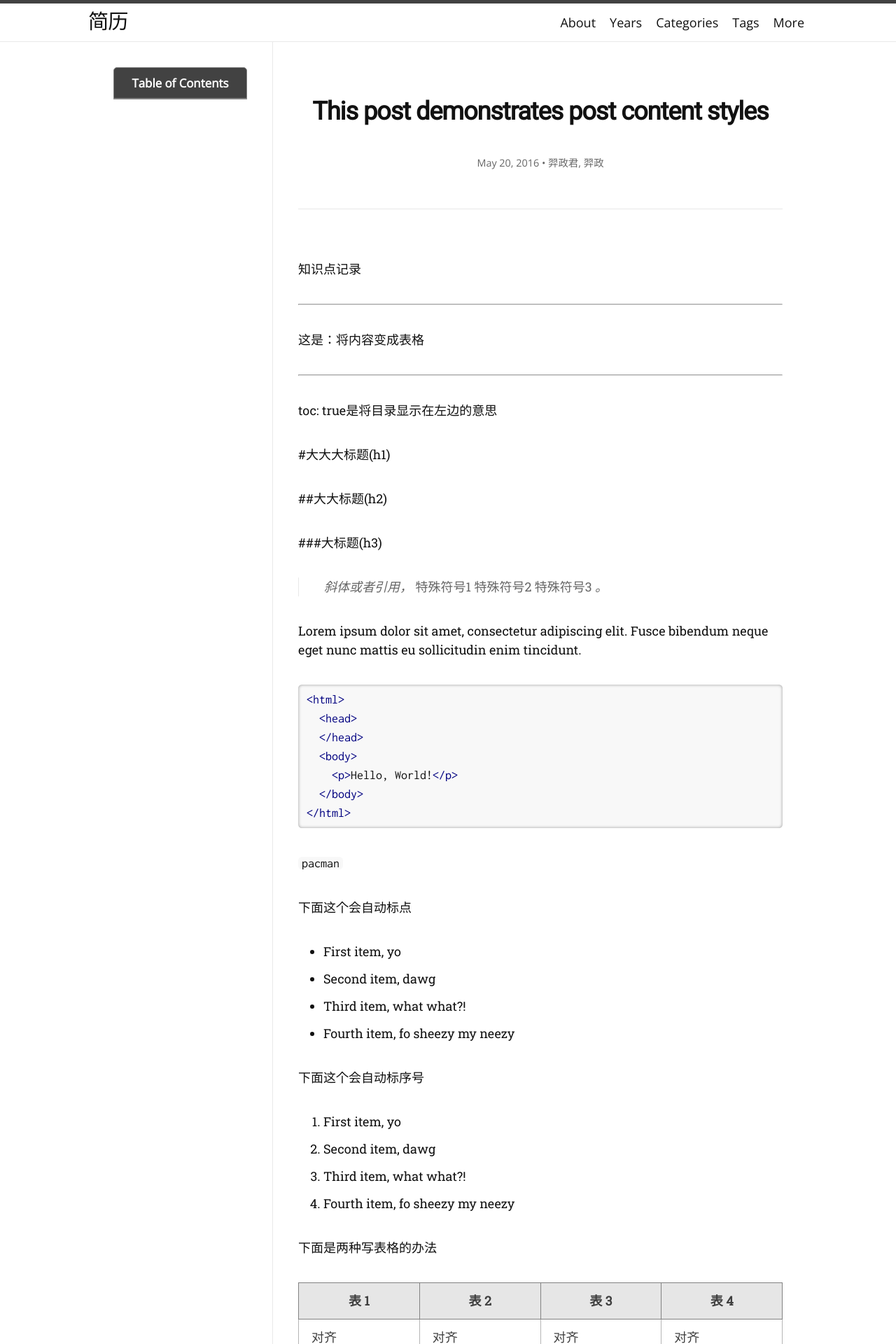
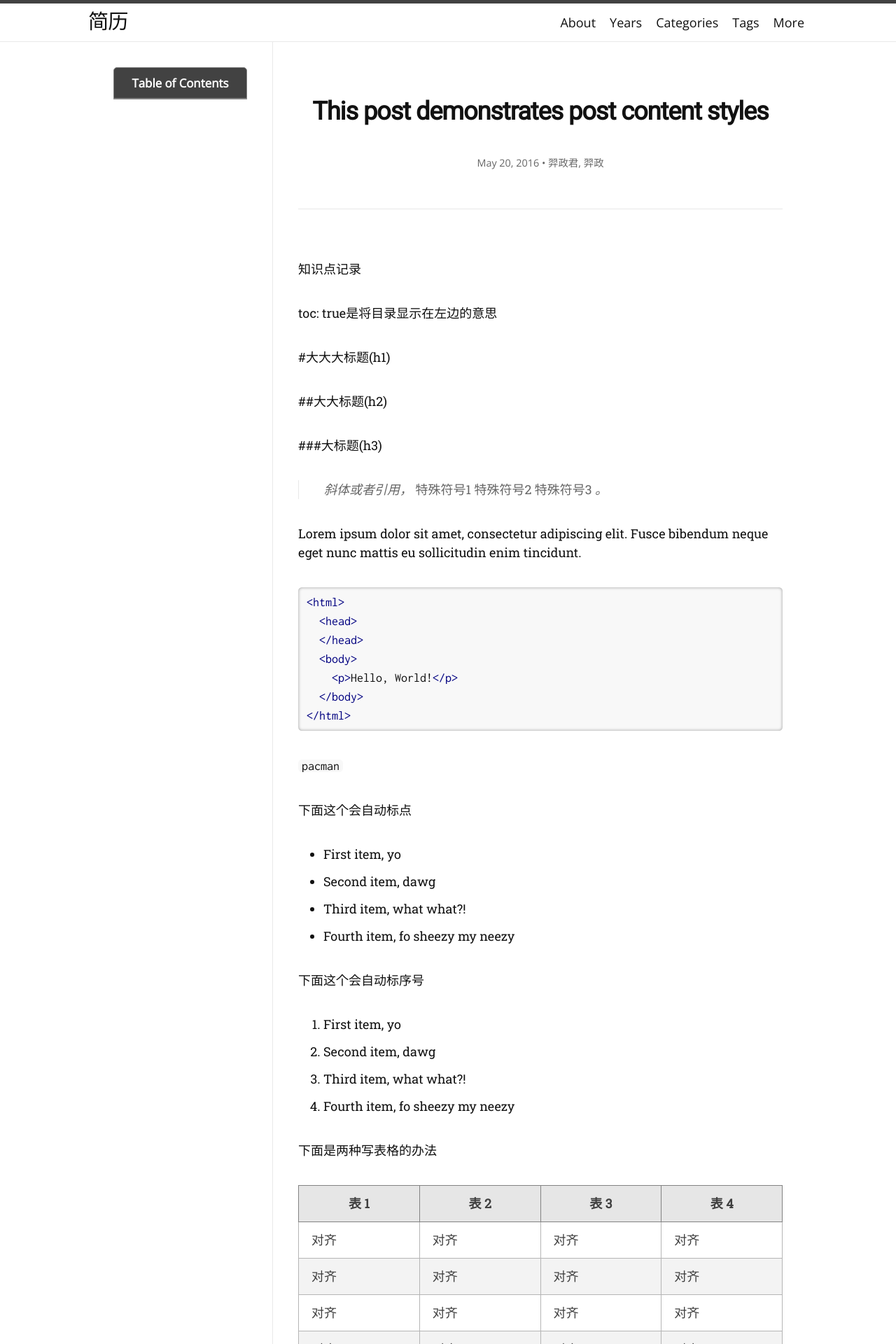
Before and after one commit to guohuanguohuan/helloyizhengjun.github.io, a Jekyll site: the page built from _posts/2016-05-20-this-post-demonstrates-post-content-styles.md, in a window 1280 px wide. Shown: the top 1920 px of the page at 70% size. Built offline with Jekyll 4.4.1, drawn with Linux system fonts in a browser that asks for light colours; nearby versions of some CDN libraries; some web fonts are replaced.

Commit message:
Update 2016-05-20-this-post-demonstrates-post-content-styles.md

```diff
--- a/_posts/2016-05-20-this-post-demonstrates-post-content-styles.md
+++ b/_posts/2016-05-20-this-post-demonstrates-post-content-styles.md
@@ -12,11 +12,7 @@ author:
 
 知识点记录
 
----
 
-这是：将内容变成表格
-
----
 
 toc: true是将目录显示在左边的意思
 
```
